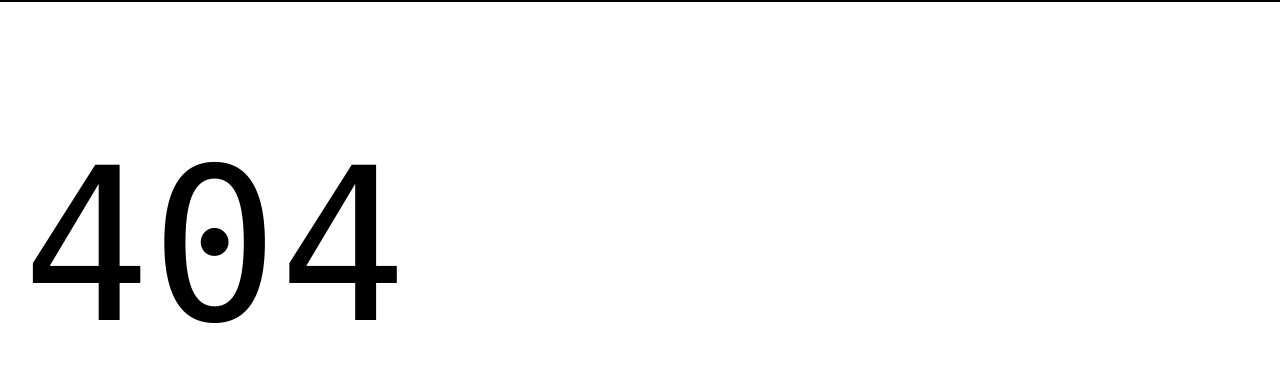
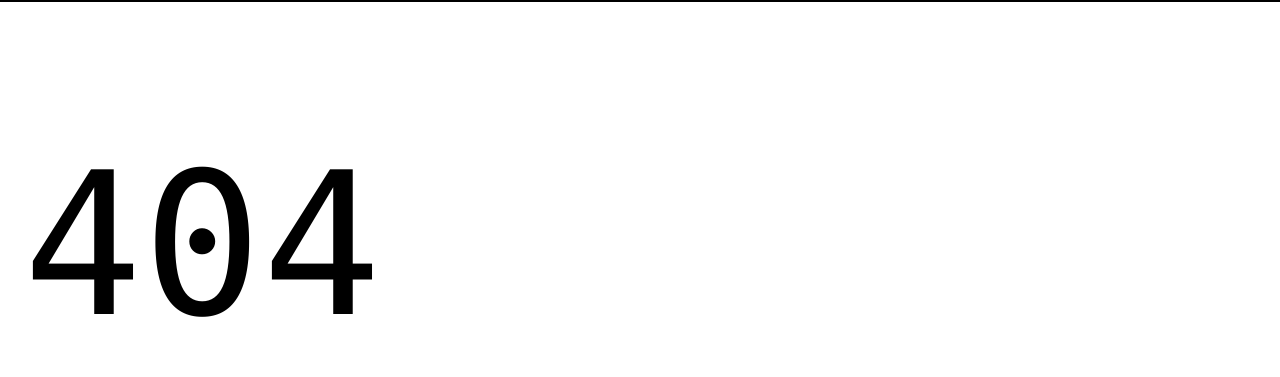
Before and after one commit to cpilsworth/hlx-dycom, a website with bundled scripts: page 404.html in a window 1280 px wide. Shown: the part 62-439 px from the top of the page. Built offline with nearby package versions, Linux system fonts and the light colour scheme; files whose address does not match are found by name.

Commit message:
Fonts and medium icon centering

```diff
--- a/styles/styles.css
+++ b/styles/styles.css
@@ -14,6 +14,7 @@
   /* colors */
   --link-color: #035fe6;
   --link-hover-color: #136ff6;
+  --link-color-dark: #fff;
   --background-color: #fff;
   --overlay-background-color: #eee;
   --highlight-background-color: #ebebeb;
@@ -21,8 +22,7 @@
   --dark-bg-color: #000;
   --dark-highlight-bg-color: #522a86;
 
-  /* fonts */
-  --body-font-family: 'helvetica neue', helvetica, ubuntu, roboto, noto, sans-serif;
+  --body-font-family: 'DysonFutura', helvetica, ubuntu, roboto, noto, sans-serif;
   --heading-font-family: var(--body-font-family);
   --fixed-font-family: 'Roboto Mono', menlo, consolas, 'Liberation Mono', monospace;
 
@@ -42,6 +42,28 @@
   /* nav height */
   --nav-height: 64px;
 
+}
+
+  /* fonts */
+  @font-face {
+    src: url(https://www.dyson.co.uk/etc.clientlibs/dyson/clientlibs/clientlib-head/resources/fonts/DysonFutura-Light.woff) format("woff");
+    font-family: DysonFutura;
+    font-weight: 300;
+    font-style: normal
+}
+
+@font-face {
+    src: url(/fonts/DysonFutura-Book.woff) format("woff");
+    font-family: DysonFutura;
+    font-weight: 400;
+    font-style: normal
+}
+
+@font-face {
+    src: url(/fonts/DysonFutura-Medium.woff) format("woff");
+    font-family: DysonFutura;
+    font-weight: 500;
+    font-style: normal
 }
 
 body {
@@ -246,10 +268,12 @@ main .section.highlight {
   color: var(--background-color);
 }
 
-.medium-icons div {
+.columns.medium-icons > div  {
+  justify-content: start;
+  align-items: flex-start;
 }
 
-.medium-icons div > div {
+.columns.medium-icons div > div {
   display: flex;
   flex-direction: column;
   text-align: center;
@@ -268,3 +292,7 @@ main .section.highlight {
   width: 100px;
   padding-bottom: 10px;
 }
+
+.section.centre {
+  text-align: center;
+}
```
Also changed, not shown: fonts/DysonFutura-Book.woff (added), fonts/DysonFutura-Light.woff (added), fonts/DysonFutura-Medium.woff (added).
